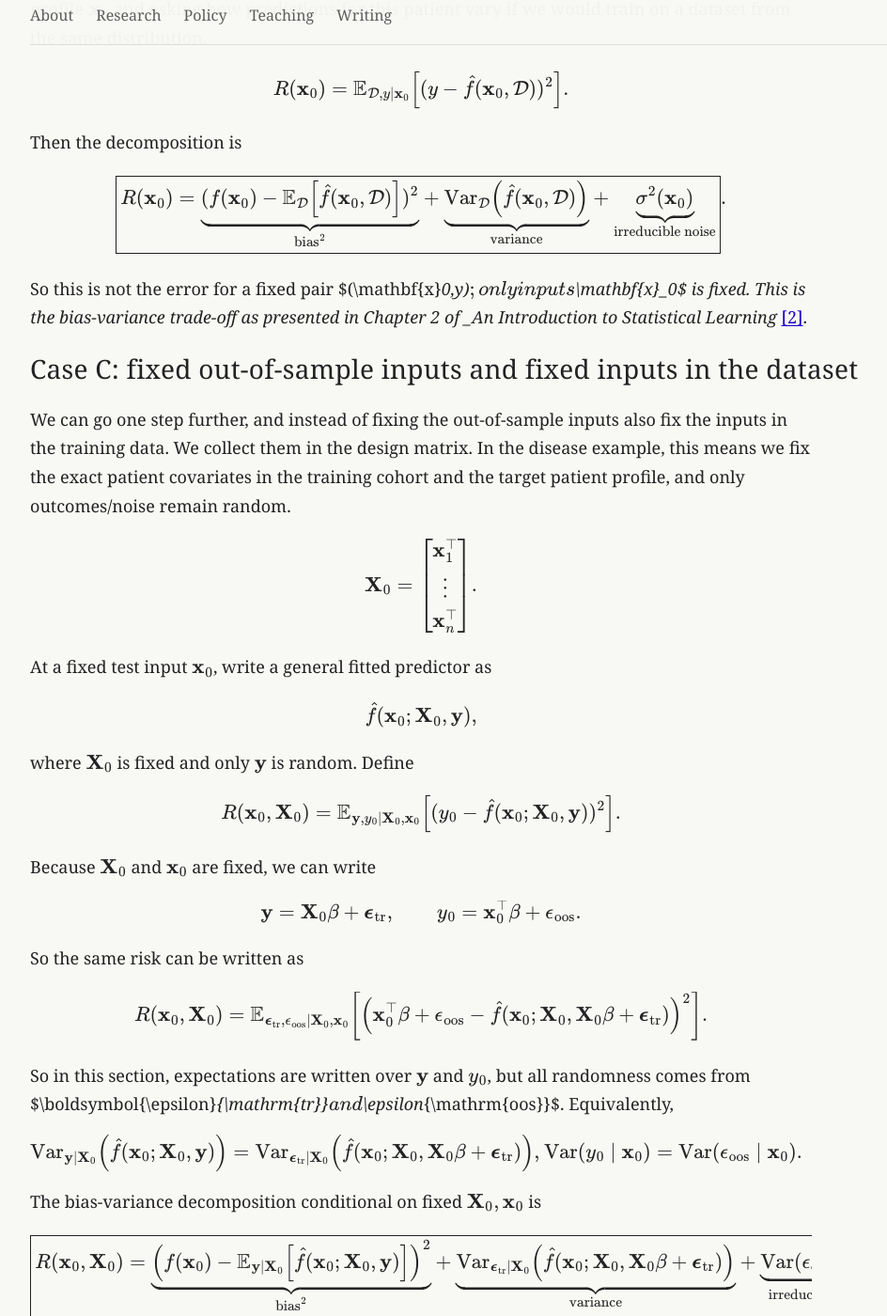
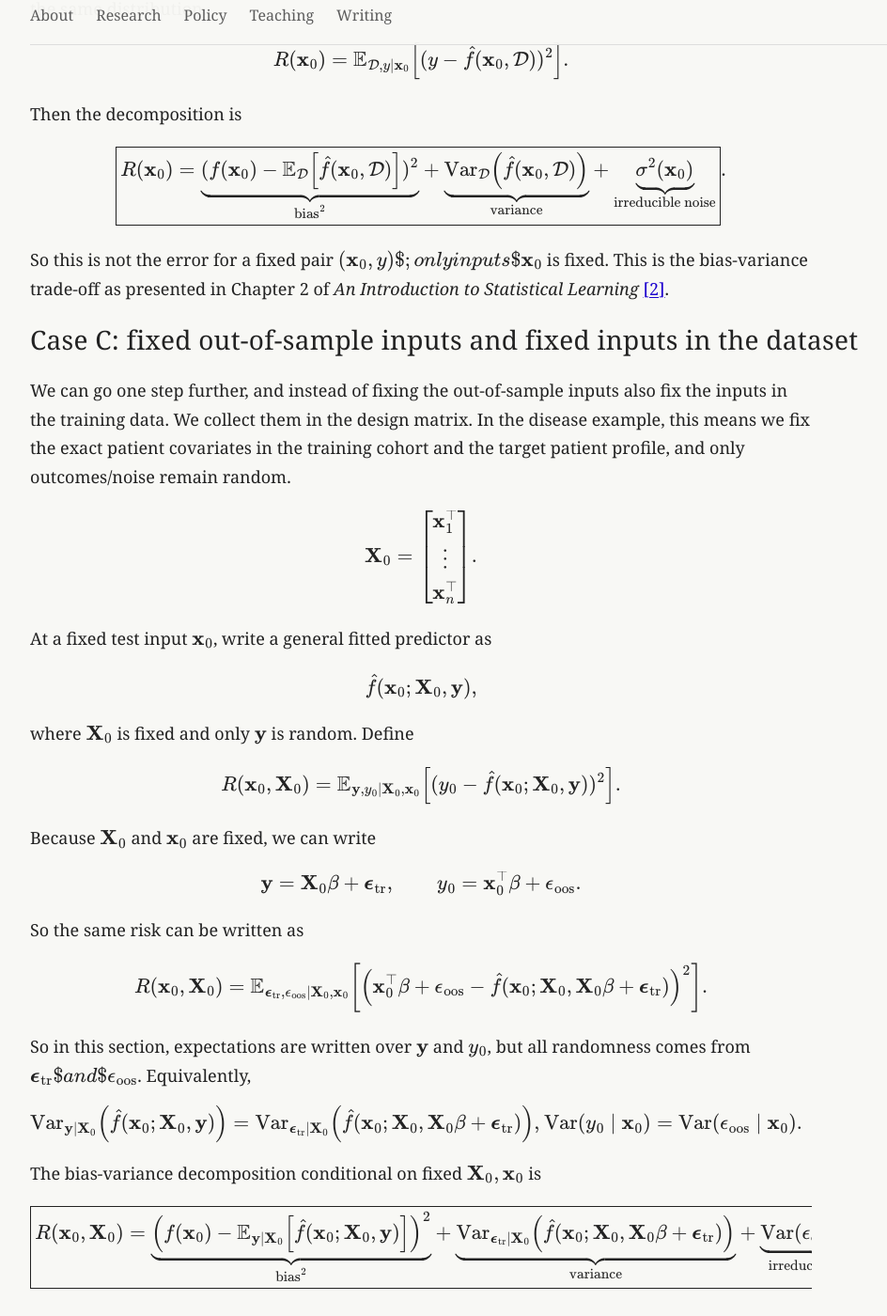
Before and after one commit to fholstege/fholstege.github.io, a Jekyll site: the page built from _writing/bias-variance.md, in a window 1280 px wide and 1400 px high, scrolled down 2634 px. Shown: the whole window at 94% size, without its empty margins (138-1082 px from the left). Built offline with Jekyll 4.4.1, drawn with Linux system fonts in a browser that asks for light colours.

Commit message:
fixed more rendering

```diff
--- a/_writing/bias-variance.md
+++ b/_writing/bias-variance.md
@@ -116,7 +116,7 @@
 }.
 $$
 
-So this is not the error for a fixed pair $(\mathbf{x}_0,y)$; only inputs $\mathbf{x}_0$ is fixed. This is the bias-variance trade-off as presented in Chapter 2 of _An Introduction to Statistical Learning_ [\[2\]](#ref-2).
+So this is not the error for a fixed pair $$ (\mathbf{x}_0,y)$; only inputs $\mathbf{x}_0 $$ is fixed. This is the bias-variance trade-off as presented in Chapter 2 of _An Introduction to Statistical Learning_ [\[2\]](#ref-2).
 
 ## Case C: fixed out-of-sample inputs and fixed inputs in the dataset
 
@@ -161,7 +161,7 @@
 \!\left[\left(\mathbf{x}_0^\top\beta+\epsilon_{\mathrm{oos}}-\hat f(\mathbf{x}_0;\mathbf{X}_0,\mathbf{X}_0\beta+\boldsymbol{\epsilon}_{\mathrm{tr}})\right)^2\right].
 $$
 
-So in this section, expectations are written over $\mathbf{y}$ and $y_0$, but all randomness comes from $\boldsymbol{\epsilon}_{\mathrm{tr}}$ and $\epsilon_{\mathrm{oos}}$. Equivalently,
+So in this section, expectations are written over $\mathbf{y}$ and $y_0$, but all randomness comes from $$ \boldsymbol{\epsilon}_{\mathrm{tr}}$ and $\epsilon_{\mathrm{oos}} $$. Equivalently,
 
 $$
 \Var_{\mathbf{y}\mid \mathbf{X}_0}\!\left(\hat f(\mathbf{x}_0;\mathbf{X}_0,\mathbf{y})\right)
```
Also changed, not shown: other parts of _writing/bias-variance.md (+1 -1 lines).
